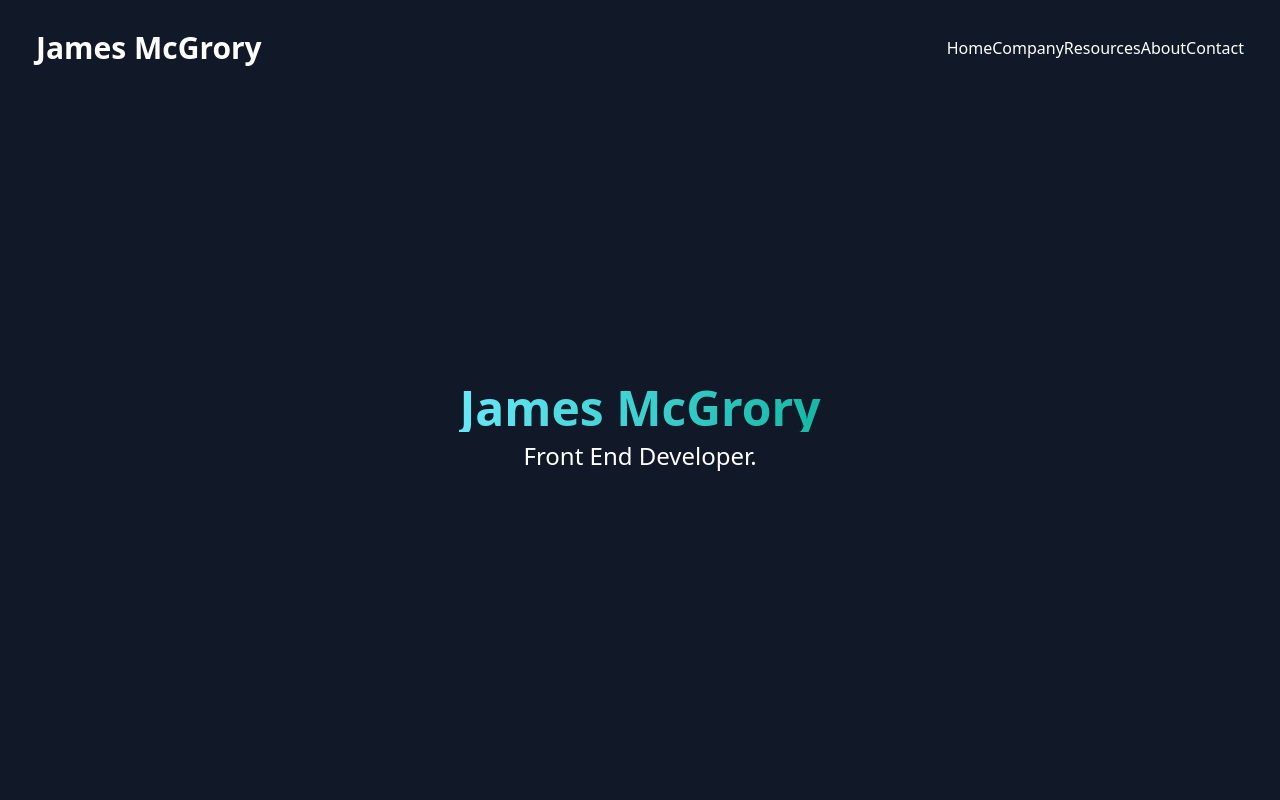
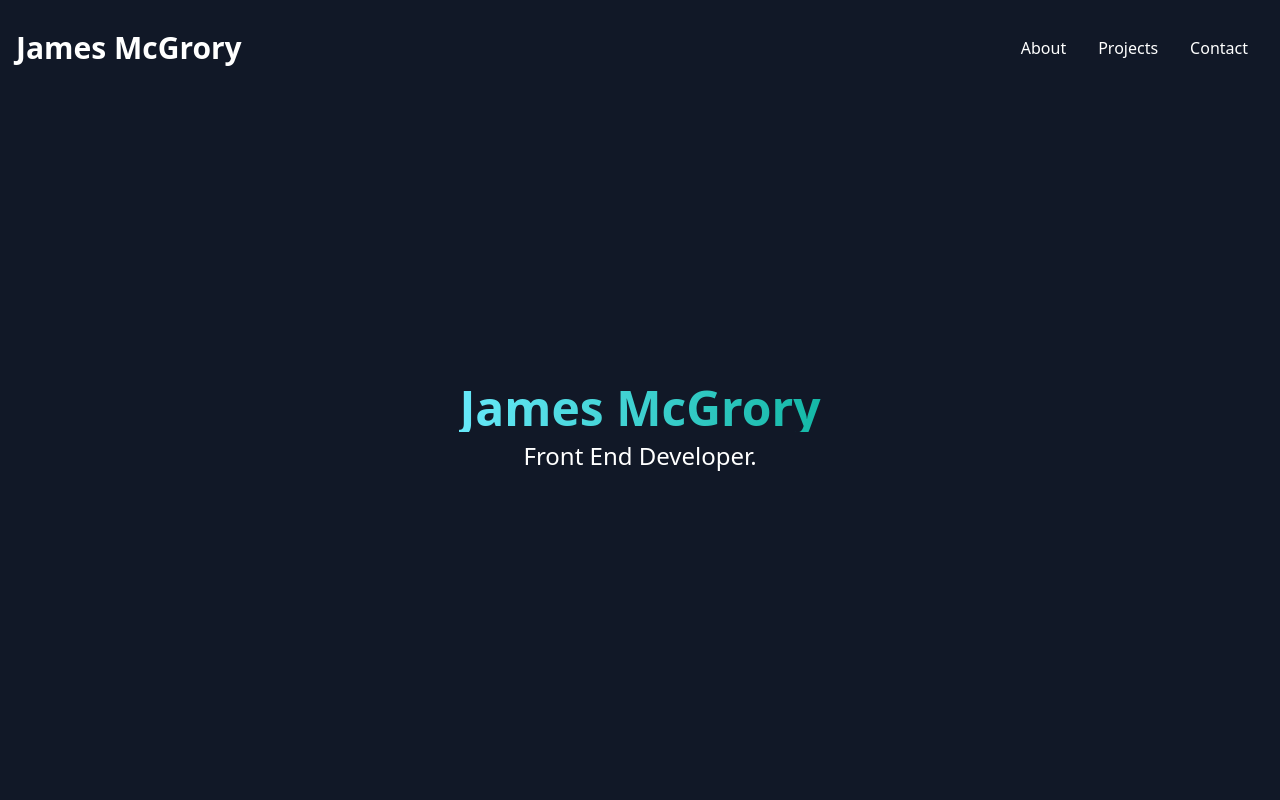
Before and after one commit to JomersDev/portfoliov2, a React (Vite) app: page / in a window 1280 px wide. Shown: the top 800 px of the page. Built offline with nearby package versions, Linux system fonts and the light colour scheme; a web font is replaced by a local one.

Commit message:
added mobile nav closing functionality on screen resize

```diff
--- a/src/Components/NavBar.jsx
+++ b/src/Components/NavBar.jsx
@@ -1,4 +1,4 @@
-import React, {useState} from "react";
+import React, {useState, useEffect} from "react";
 import { BsFillMoonStarsFill} from 'react-icons/bs'
 import { AiOutlineClose, AiOutlineMenu} from 'react-icons/ai'
 
@@ -6,29 +6,45 @@ export default function Test() {
 
     const [nav, setNav] = useState(false)
 
+    {/* opens and closes the mobile nav menu*/}
     function handleNav() {
         console.log('test click')
         setNav(!nav)
     }
+
+    {/* This closes the mobile nav if it is still open once the screen width is larger than 768px */}
+    useEffect(() => {
+        const x = window.matchMedia("(max-width: 768px)")
+        function myFunction(e) {
+          setNav(false);
+        };
+        x.addListener(myFunction)
+        return () => x.removeListener(myFunction);
+      }, []);
+
+
     return (
-        <div className="flex justify-between items-center h-24 max-w-[1240px] mx-auto px-4 text-white">
+        <div className="flex justify-between items-center h-24 mx-auto px-4 text-white">
             <h1 className="w-full text-3xl font-bold text-white">James McGrory</h1>
+
+            {/* desktop nav menu */}
             <ul className="hidden md:flex">
-                <li>Home</li>
-                <li>Company</li>
-                <li>Resources</li>
-                <li>About</li>
-                <li>Contact</li>
+                <li className="p-4 hover:text-teal-200 hover:underline cursor-pointer ease-in-out duration-500">About</li>
+                <li className="p-4 hover:text-teal-200 hover:underline cursor-pointer ease-in-out duration-500">Projects</li>
+                <li className="p-4 hover:text-teal-200 hover:underline cursor-pointer ease-in-out duration-500">Contact</li>
             </ul>
+
+            {/* render open or close menu based on the state of nav  */}
             <div onClick={handleNav} className="block md:hidden">
                 {nav ? <AiOutlineClose size={20} />: <AiOutlineMenu size={20} />}
             </div>
+
+            {/* Mobile nav menu */}
             <ul className={nav ? 'fixed left-0 top-0 w-[60%] bg-gray-900 h-full border-r border-r-gray-800 ease-in-out duration-500' : 'ease-in-out duration-1000 fixed left-[-100%] top-0 h-full w-[60%]'}>
                 <h1 className="w-full text-3xl font-bold text-white m-4">James McGrory</h1>
-                <li className="p-4 border-b border-gray-600">Home</li>
-                <li className="p-4 border-b border-gray-600">Company</li>
-                <li className="p-4 border-b border-gray-600">Resources</li>
                 <li className="p-4 border-b border-gray-600">About</li>
+                <li className="p-4 border-b border-gray-600">Projects</li>
+                <li className="p-4 border-b border-gray-600">Contact</li>
             </ul>
         </div>
     )
```
